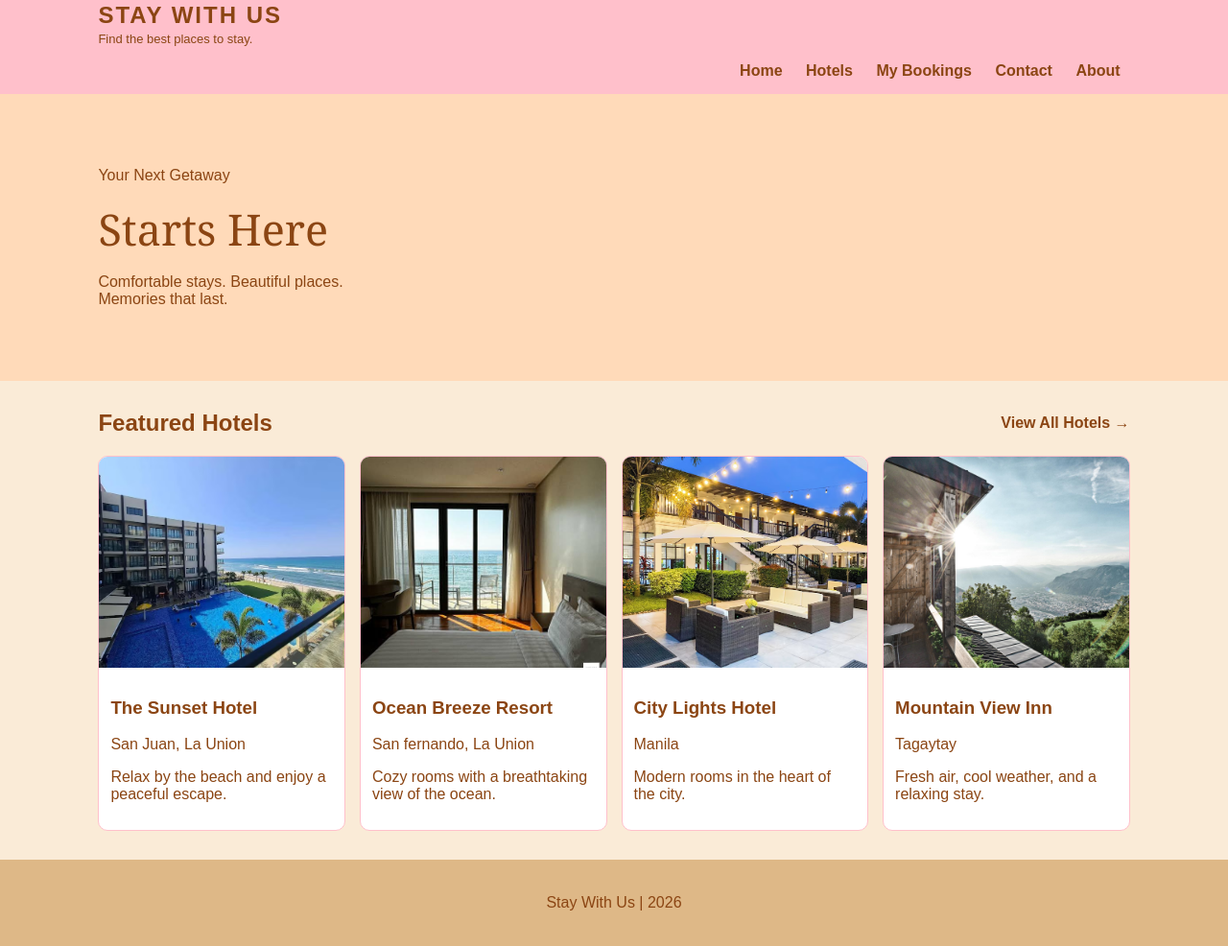
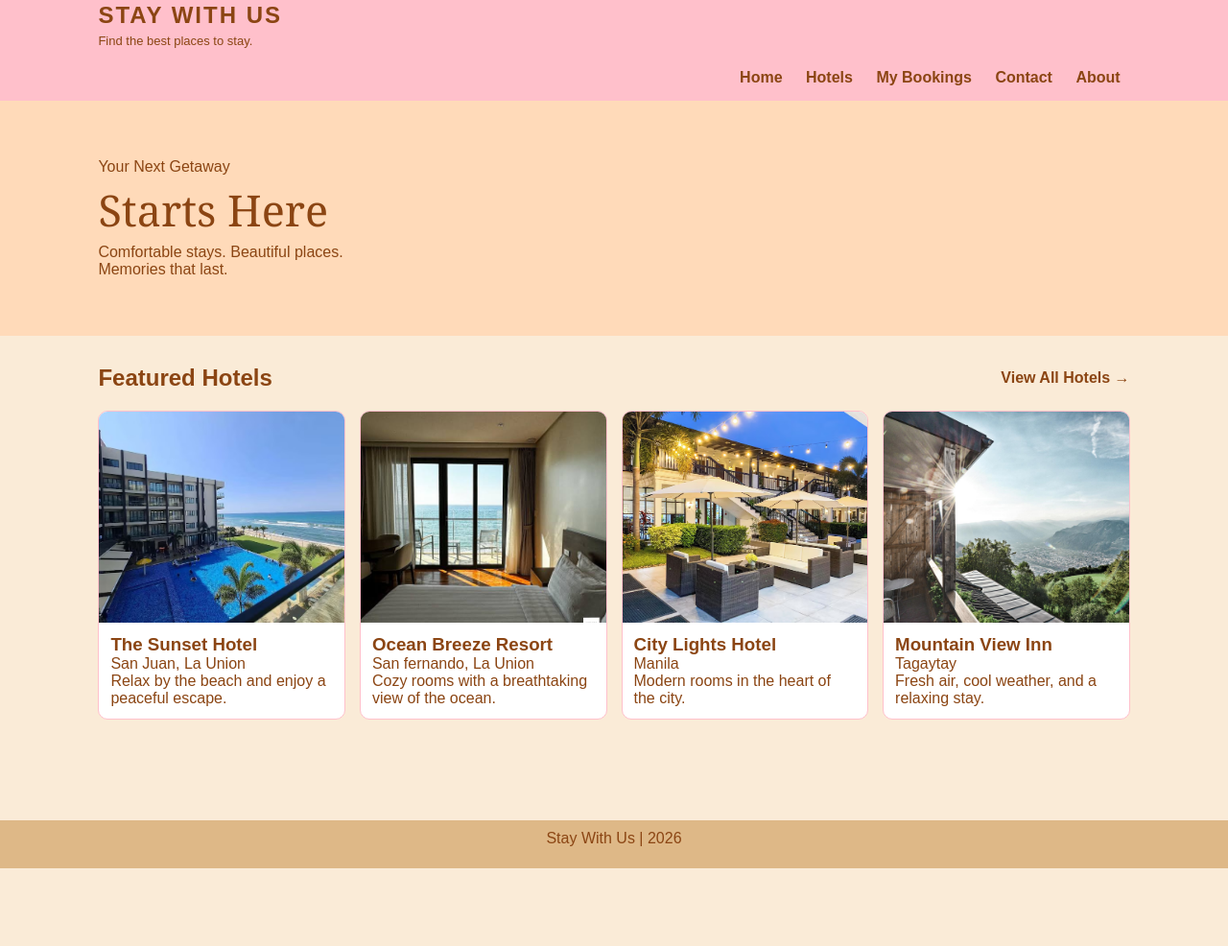
Before and after one commit to Two-One-Zero/DjangoFinalProject, a Django app: page / in a window 1280 px wide. Shown: the whole page at 96% size. After the commit the page ends 905 px from the top, so only its background shows below. Run offline with Django 5.2, Linux system fonts and the light colour scheme.

Commit message:
Footer goes in the bottom and some small changes

```diff
--- a/hotels/static/hotels/style.css
+++ b/hotels/static/hotels/style.css
@@ -1,7 +1,33 @@
-
 * {
+     margin: 0;
+    padding: 0;
     box-sizing: border-box;
 }
+
+
+html, body {
+    height: 100%;
+}
+
+#container {
+    min-height: 100%;
+
+}
+#main {
+    overflow:auto;
+    padding-bottom: 100px;
+}
+#footer {
+   background-color: burlywood;
+   position: relative;
+   height: 50px;
+   margin-top: -50px;
+   clear:both;
+   text-align: center;
+
+   padding: 10px;
+}
+
 
 body {
     margin: 0;
@@ -24,6 +50,7 @@ header h1 {
 header p {
     margin: 3px 0 0;
     font-size: 13px;
+    margin: 5px 0;
 }
 
 
@@ -78,11 +105,7 @@ nav a {
     padding: 12px;
 }
 
-footer {
-    background: burlywood;
-    text-align: center;
-    padding: 20px;
-}
+
 
 @media (max-width: 700px) {
     .hotel-grid {
@@ -107,3 +130,24 @@ footer {
     text-decoration: none;
     font-weight: bold;
 }
+
+section {
+    padding: 15px;
+}
+
+.hotel {
+    background-color: white;
+    padding: 10px;
+    margin-bottom: 8px;
+    border-radius: 8px;
+}
+
+.hotel h3 {
+    font-size: 16px;
+    margin: 5px 0;
+}
+
+.hotel p {
+    font-size: 14px;
+    margin: 5px 0;
+}
--- a/hotels/templates/hotels/about.html
+++ b/hotels/templates/hotels/about.html
@@ -1,6 +1,3 @@
-
-
-
 {% extends 'base.html' %}
 
 {% block title %}About Us | Stay With Us{% endblock %}
--- a/hotels/templates/hotels/bookings.html
+++ b/hotels/templates/hotels/bookings.html
@@ -1,4 +1,3 @@
-
 {% extends 'base.html' %}
 
 {% block title %}My Bookings | Stay With Us{% endblock %}
--- a/hotels/templates/hotels/contact.html
+++ b/hotels/templates/hotels/contact.html
@@ -1,4 +1,3 @@
-
 {% extends 'base.html' %}
 
 {% block title %}Contact | Stay With Us{% endblock %}
--- a/hotels/templates/hotels/footer.html
+++ b/hotels/templates/hotels/footer.html
@@ -1,4 +1,3 @@
-
-<footer>
+<footer id = "footer">
     <p>Stay With Us | 2026</p>
 </footer>
--- a/templates/base.html
+++ b/templates/base.html
@@ -16,10 +16,15 @@
 
     {% include 'hotels/navbar.html' %}
 
-    <main>
-        {% block content %}
-        {% endblock %}
-    </main>
+    <div id = "container">
+        <div id = "main">
+           <main>
+            {% block content %}
+            {% endblock %}
+        </main>
+        </div>
+
+    </div>
 
     {% include 'hotels/footer.html' %}
 
```
